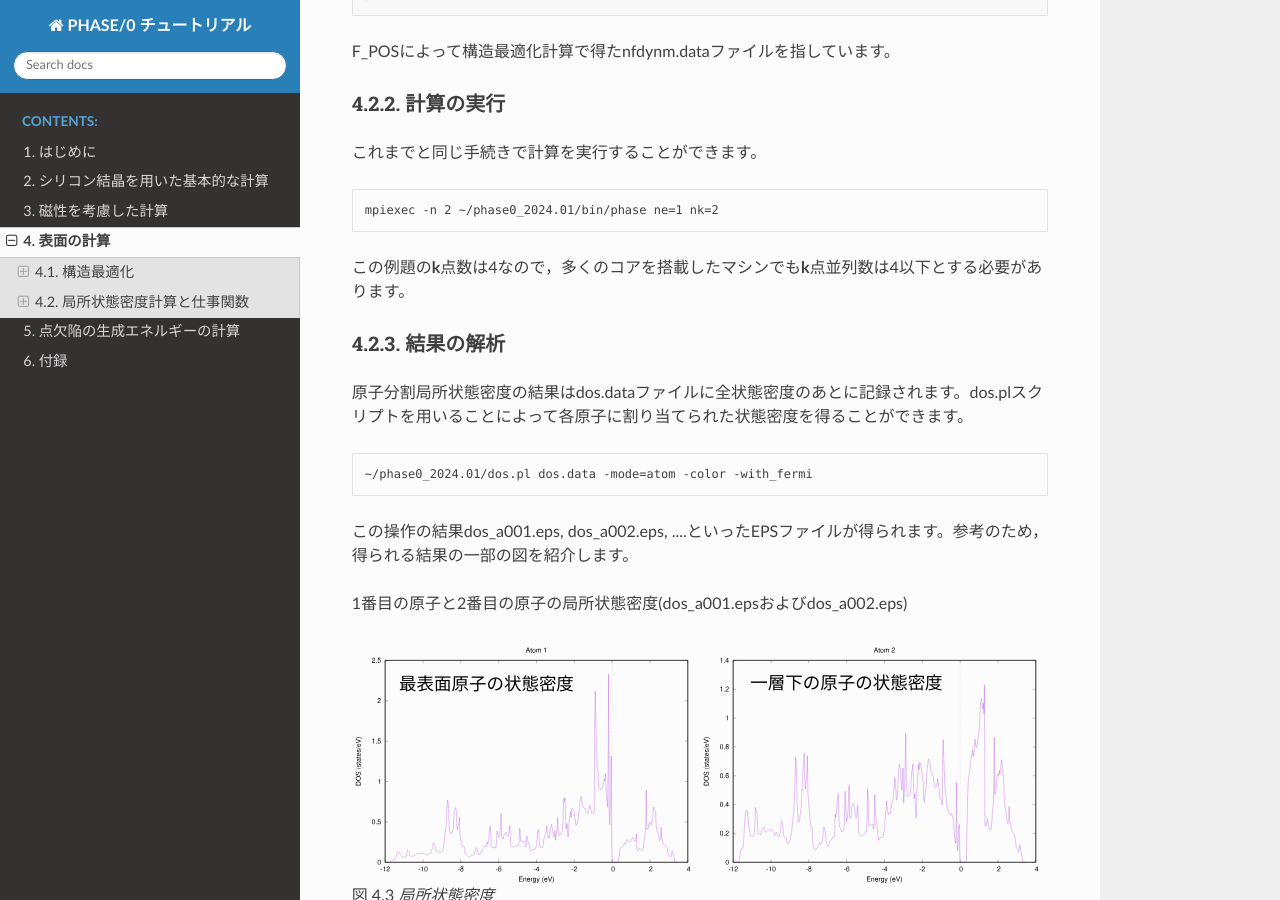
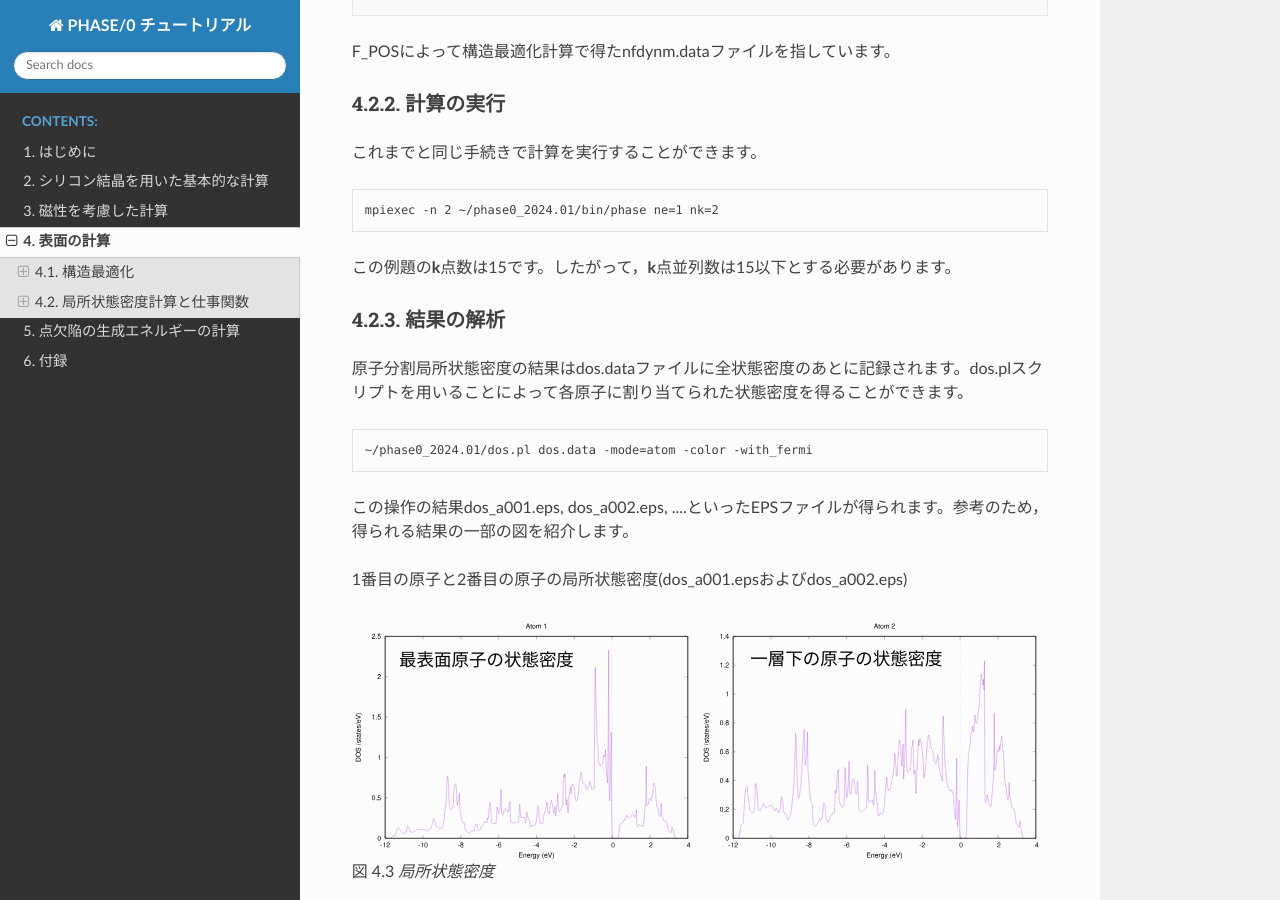
Before and after one commit to Materials-Science-Software-Consortium/phase0_tutorial_wsl, a Sphinx documentation site: the page built from source/surf.rst, in a window 1280 px wide and 900 px high, scrolled down 5712 px. Built offline with Sphinx 7.4.7 and the Read the Docs theme 2.0.0, drawn with Linux system fonts in a browser that asks for light colours.

Commit message:
the number of kpoints is 15 for the ldos example

```diff
--- a/source/surf.rst
+++ b/source/surf.rst
@@ -228,7 +228,7 @@ F_POSによって構造最適化計算で得たnfdynm.dataファイルを指し
 
   mpiexec -n 2 ~/|PHASE020XX.yy|/bin/phase ne=1 nk=2
 
-この例題の\ **k**\ 点数は4なので，多くのコアを搭載したマシンでも\ **k**\ 点並列数は4以下とする必要があります。
+この例題の\ **k**\ 点数は15です。したがって，\ **k**\ 点並列数は15以下とする必要があります。
 
 .. _結果の解析-3:
 
```
